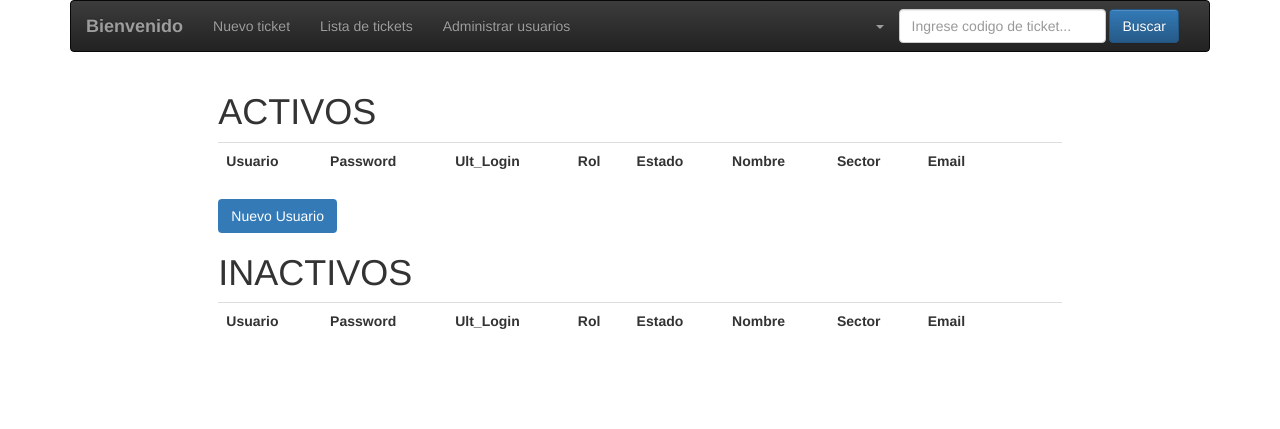
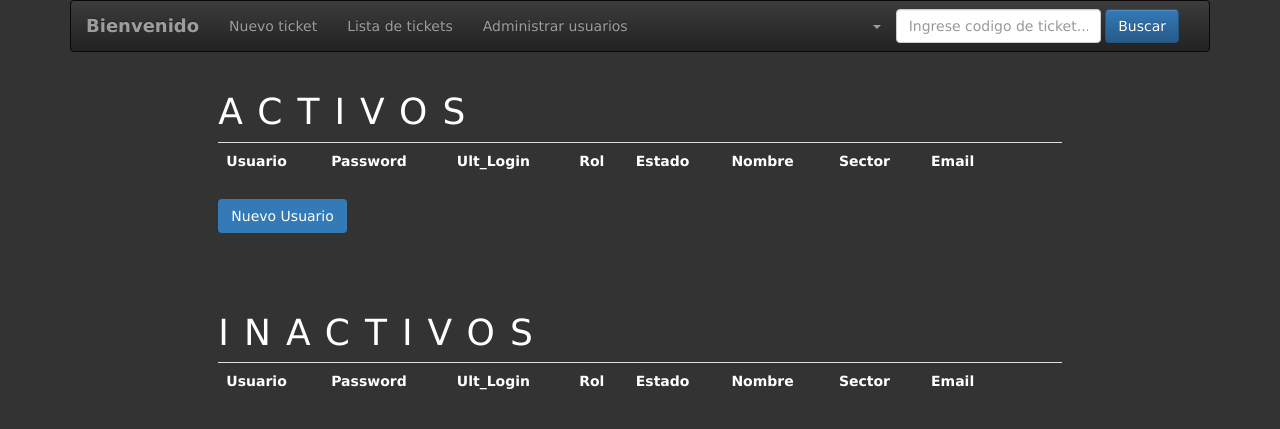
Before and after one commit to FrancoArto/soporte, a CodeIgniter app: the page made by application/views/listaUsuarios.php in a window 1280 px wide. Shown: the top 429 px of the page. Run offline with CodeIgniter, Linux system fonts and the light colour scheme; data that the repository does not hold is empty.

Commit message:
Vista
chupa pija

```diff
--- a/application/views/listaUsuarios.php
+++ b/application/views/listaUsuarios.php
@@ -15,6 +15,38 @@
 <!-- Latest compiled and minified JavaScript -->
 <script src="https://maxcdn.bootstrapcdn.com/bootstrap/3.3.7/js/bootstrap.min.js" integrity="sha384-Tc5IQib027qvyjSMfHjOMaLkfuWVxZxUPnCJA7l2mCWNIpG9mGCD8wGNIcPD7Txa" crossorigin="anonymous"></script>
 
+
+
+<style type="text/css">
+
+body{
+		min-width: 0;
+		max-width: 100%;
+		width: auto;
+		background-color:#333;
+		font-family:"Lucida Grande", "Lucida Sans Unicode", "Lucida Sans", "DejaVu Sans", Verdana, sans-serif;
+
+
+
+    }
+legend{
+		text-align:center;
+		color:#FFFFFF;
+	}
+
+h1{
+color:#FFFFFF;
+letter-spacing:15px;
+
+
+}
+
+
+
+</style>
+
+
+
 </head>
 
 <body>
@@ -24,7 +56,7 @@
         	<div class="col-md-2"></div>
             <div class="col-md-8">
             	<h1>ACTIVOS</h1>
-                <table class="table table-hover">
+                <table class="table" style="color:#FFFFFF">
                 <tr>
                     <th>Usuario</th>
                     <th>Password</th>
@@ -61,15 +93,16 @@
         <div class="row">
         	<div class="col-md-2"></div>
         	<div class="col-md-2">
-            	<a class="btn btn bg-primary" href="<?php echo site_url('usuarios/index'); ?>">Nuevo Usuario</a>
+            	<a class="btn btn bg-primary" href="<?php echo site_url('usuarios/agregar'); ?>">Nuevo Usuario</a>
             </div>
             <div class="col-md-8"></div>
         </div>
+        <br><br><br>
         <div class="row">
         	<div class="col-md-2"></div>
             <div class="col-md-8">
             	<h1>INACTIVOS</h1>
-                <table class="table table-hover">
+                <table class="table" style="color:#FFFFFF">
                 <tr>
                     <th>Usuario</th>
                     <th>Password</th>
```
